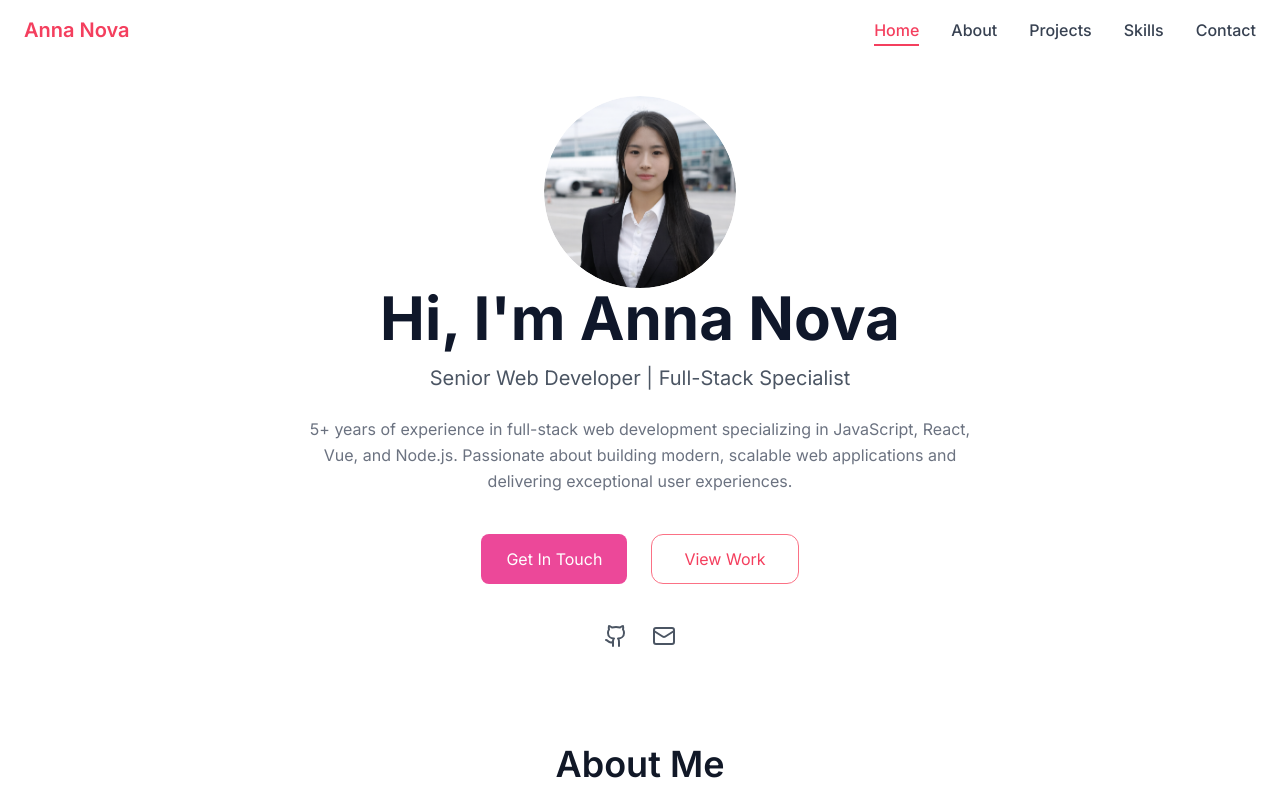
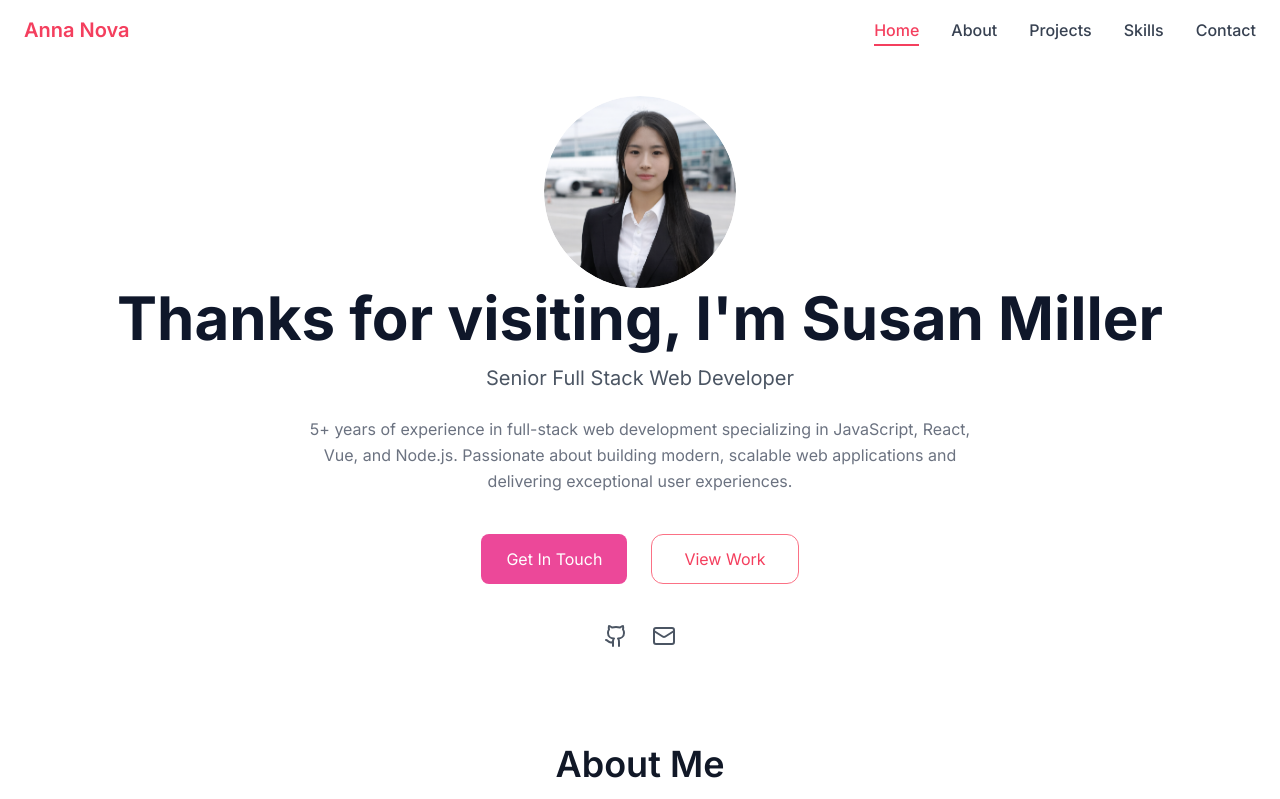
Before and after one commit to modernWebDev9/Portfolio, a React (Vite) app: page / in a window 1280 px wide. Shown: the top 799 px of the page. Built offline with nearby package versions, Linux system fonts and the light colour scheme.

Commit message:
U typography

```diff
--- a/src/components/Hero.jsx
+++ b/src/components/Hero.jsx
@@ -14,19 +14,19 @@ export default function Hero() {
        <div className="relative group w-48 h-48 rounded-full overflow-hidden sparkle">
           <img
             src="/profile.jpg"
-            alt="Anna Nova"
+            alt="Susan Miller"
             className="w-full h-full object-cover rounded-full"
           />
         </div>
 
         {/* Heading */}
         <h2 className="text-6xl font-bold mb-4">
-          Hi, I'm Anna Nova
+          Thanks for visiting, I'm Susan Miller
         </h2>
 
         {/* Subtitle */}
         <p className="text-xl text-gray-600 mb-6">
-          Senior Web Developer | Full-Stack Specialist
+          Senior Full Stack Web Developer
         </p>
 
         {/* Description */}
```
